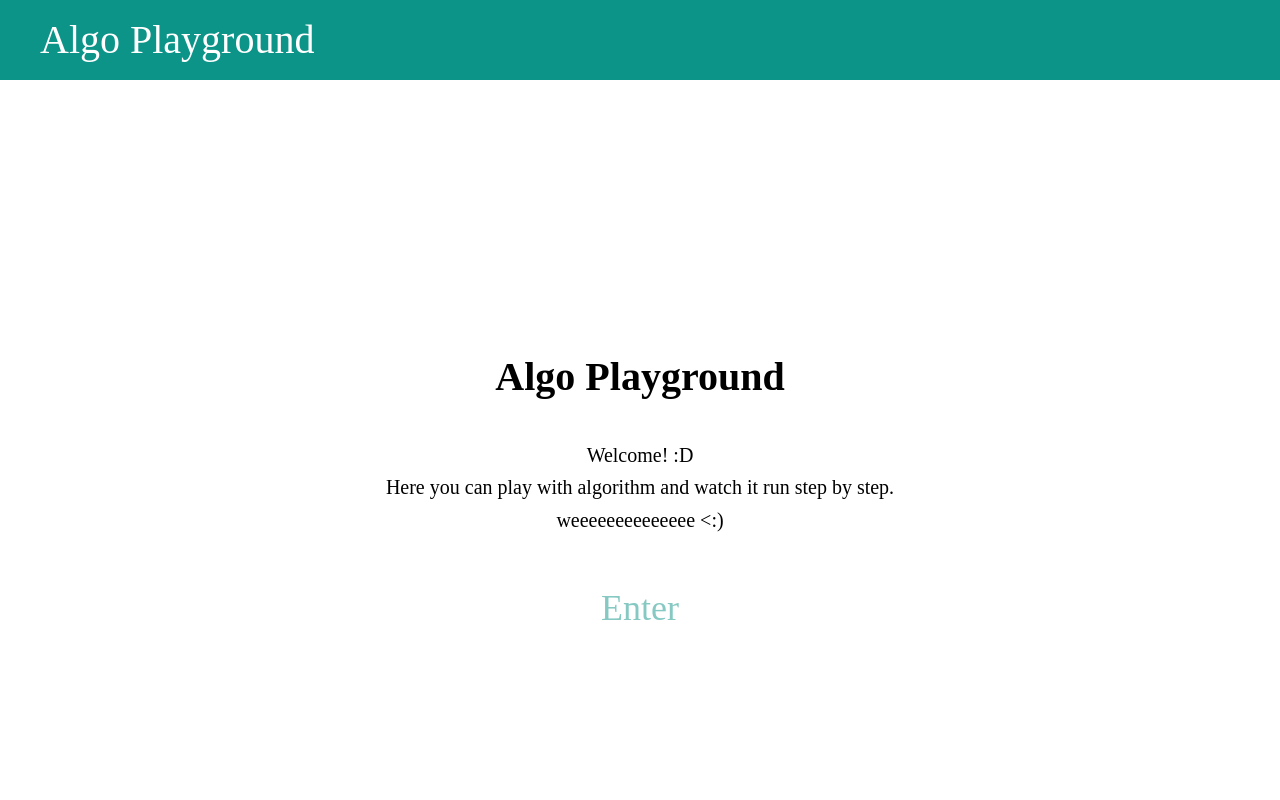
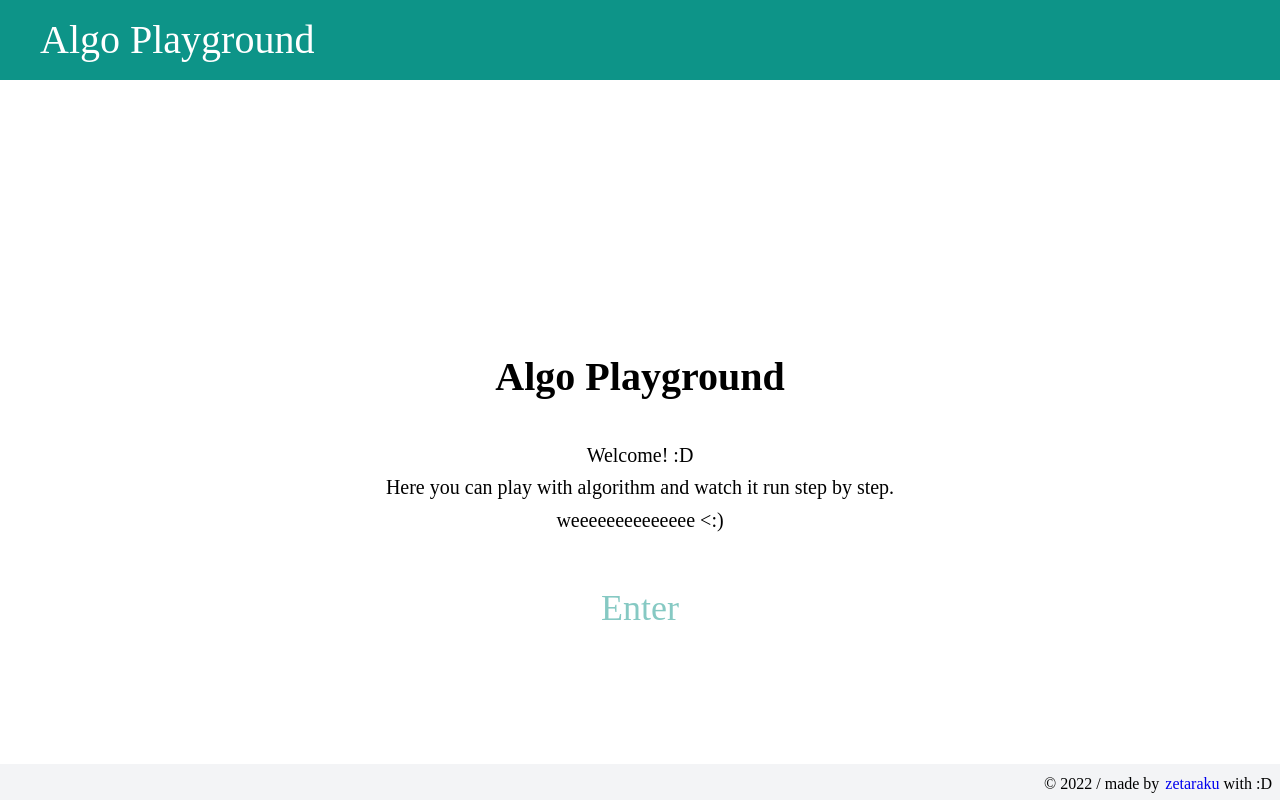
Before and after one commit to zetaraku/algo-playground, a Nuxt app: page / in a window 1280 px wide. Shown: the top 800 px of the page. Built offline with nearby package versions, Linux system fonts and the light colour scheme.

Commit message:
fix: footer position

```diff
--- a/layouts/default.vue
+++ b/layouts/default.vue
@@ -42,7 +42,7 @@ useMeta({
 
     <footer
       class="
-        absolute left-0 right-0 bottom-0
+        fixed left-0 right-0 bottom-0
         text-right px-2 pt-2 pb-1 bg-gray-100
       "
     >
```
